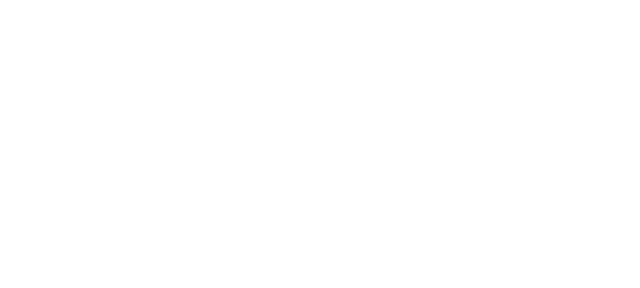
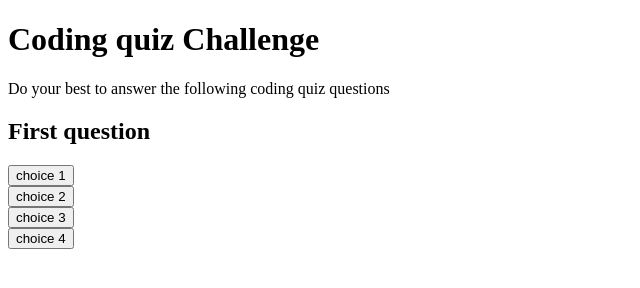
Before and after one commit to reagan1440/code-quiz, a plain HTML site: page index.html in a window 1280 px wide. Shown: the whole page, without its empty margins (0-640 px from the left). Drawn offline with Linux system fonts and the light colour scheme.

Commit message:
update html

```diff
--- a/index.html
+++ b/index.html
@@ -1,2 +1,24 @@
 <!DOCTYPE html>
 <html lang="en">
+<head>
+    <meta charset="UTF-8">
+    <meta name="viewport" content="width=device-width, initial-scale=1.0">
+    <link rel="stylesheet" href="./style.css">
+    <title>Code Quiz</title>
+</head>
+<body>
+    <div class="site">
+        <h1> Coding quiz Challenge</h1>
+        <p>Do your best to answer the following coding quiz questions</p>
+        <div class="quiz">
+            <h2 id="questions"> First question</h2>
+            <div class="answers">
+                <button>choice 1</button><br>
+                <button>choice 2</button><br>
+                <button>choice 3</button><br>
+                <button>choice 4</button><br>
+        </div>
+    </div>
+    </div>
+</body>
+</html>
```
